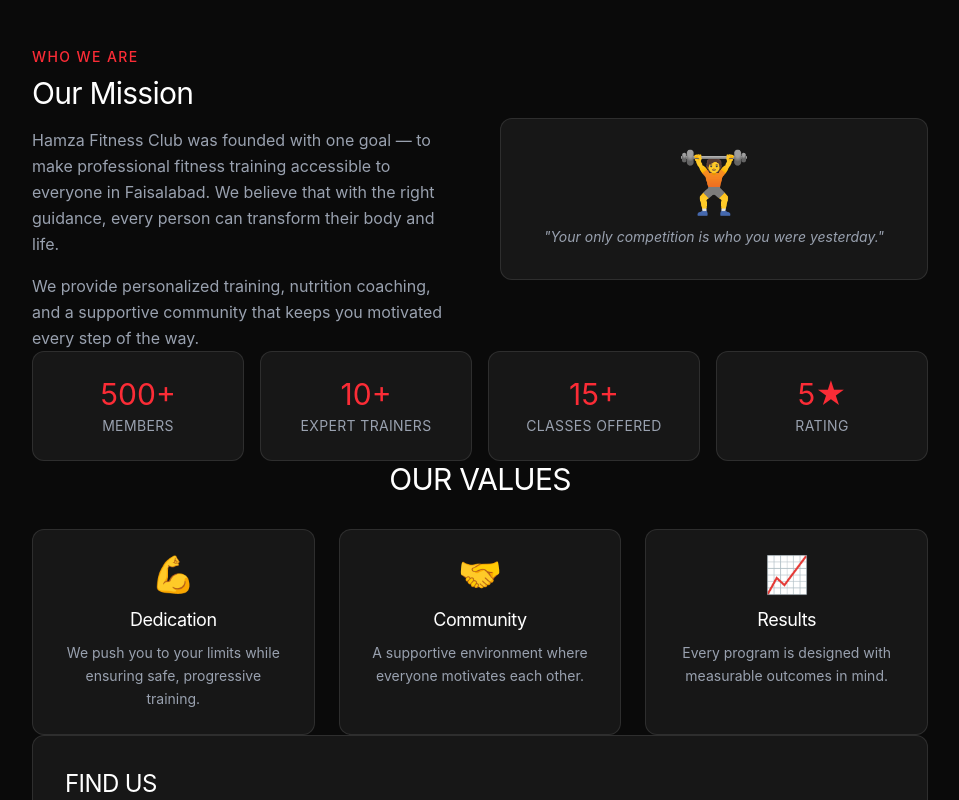
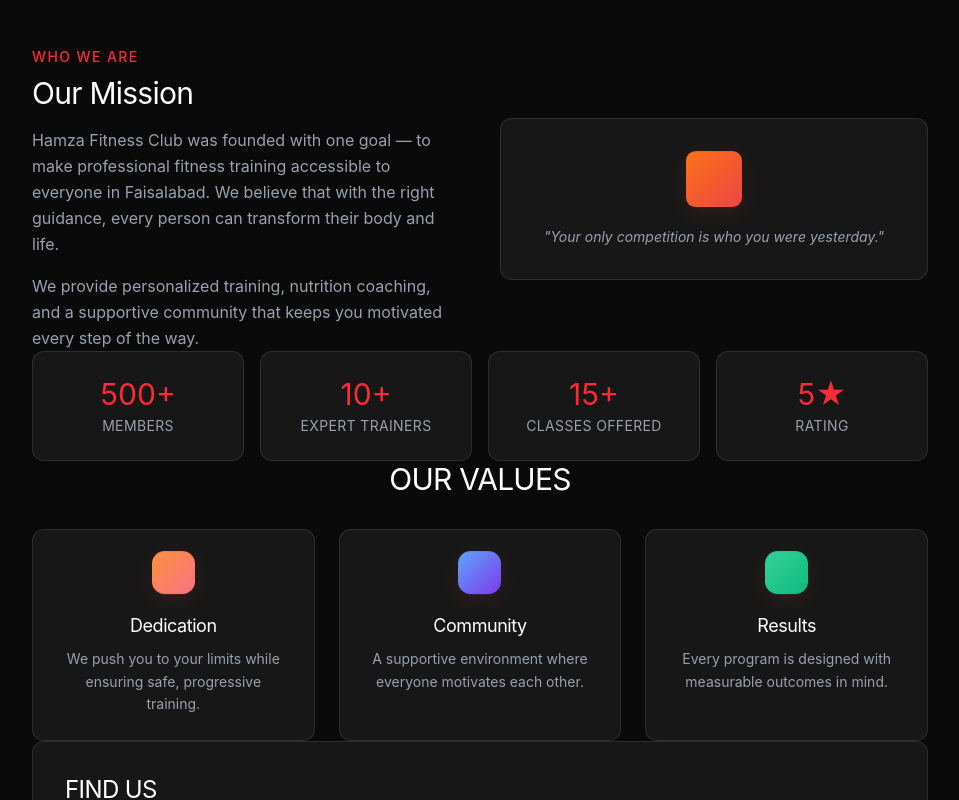
Before and after one commit to Fatima-Khalidd/fitness-club-website-next-js, a Next.js app: page /aboutus in a window 1280 px wide. Shown: the part 457-1257 px from the top of the page, without its empty margins (160-1119 px from the left). Built offline with nearby package versions, Linux system fonts and the light colour scheme.

Commit message:
removed emojis from pages and updated global.css according to it

```diff
--- a/app/aboutus/page.jsx
+++ b/app/aboutus/page.jsx
@@ -49,8 +49,11 @@
               community that keeps you motivated every step of the way.
             </p>
           </div>
-          <div className="bg-neutral-900 border border-white/10 rounded-xl p-8 text-center">
-            <div className="text-6xl mb-4">🏋️</div>
+            <div className="bg-neutral-900 border border-white/10 rounded-xl p-8 text-center">
+            <div className="text-6xl mb-4">
+              <span className="icon-anim hero" aria-hidden="true"></span>
+              <span className="sr-only">Weightlifting</span>
+            </div>
             <p className="text-gray-400 text-sm italic">
               "Your only competition is who you were yesterday."
             </p>
@@ -86,15 +89,15 @@
           </h2>
           <div className="grid md:grid-cols-3 gap-6">
             {[
-              { icon: '💪', title: 'Dedication', desc: 'We push you to your limits while ensuring safe, progressive training.' },
-              { icon: '🤝', title: 'Community', desc: 'A supportive environment where everyone motivates each other.' },
-              { icon: '📈', title: 'Results', desc: 'Every program is designed with measurable outcomes in mind.' },
+              { icon: <span className="icon-anim strength" aria-hidden="true"></span>, title: 'Dedication', desc: 'We push you to your limits while ensuring safe, progressive training.' },
+              { icon: <span className="icon-anim community" aria-hidden="true"></span>, title: 'Community', desc: 'A supportive environment where everyone motivates each other.' },
+              { icon: <span className="icon-anim results" aria-hidden="true"></span>, title: 'Results', desc: 'Every program is designed with measurable outcomes in mind.' },
             ].map(value => (
               <div
                 key={value.title}
                 className="bg-neutral-900 border border-white/10 rounded-xl p-6 flex flex-col items-center text-center"
               >
-                <div className="text-4xl mb-3">{value.icon}</div>
+                <div className="text-4xl mb-3">{value.icon}<span className="sr-only">{value.title}</span></div>
                 <h3 className="text-lg font-normal text-white mb-2 tracking-tight">{value.title}</h3>
                 <p className="text-gray-400 text-sm leading-relaxed">{value.desc}</p>
               </div>
--- a/app/booking/page.jsx
+++ b/app/booking/page.jsx
@@ -6,13 +6,13 @@
 
 // These are the goal options from your original booking.html
 const CONCERNS = [
-  { value: 'Weight Loss / Fat Loss', icon: '🔥' },
-  { value: 'Muscle Gain & Strength', icon: '💪' },
-  { value: 'Mobility & Pain Relief', icon: '🧘' },
-  { value: 'Sports Performance', icon: '⚡' },
-  { value: 'General Fitness & Cardio', icon: '❤️' },
-  { value: 'Nutrition & Habit Coaching', icon: '📋' },
-  { value: 'Virtual Coaching', icon: '💻' },
+  { value: 'Weight Loss / Fat Loss', icon: <span className="icon-anim flame" aria-hidden="true"></span> },
+  { value: 'Muscle Gain & Strength', icon: <span className="icon-anim strength" aria-hidden="true"></span> },
+  { value: 'Mobility & Pain Relief', icon: <span className="icon-anim mobility" aria-hidden="true"></span> },
+  { value: 'Sports Performance', icon: <span className="icon-anim bolt" aria-hidden="true"></span> },
+  { value: 'General Fitness & Cardio', icon: <span className="icon-anim heart" aria-hidden="true"></span> },
+  { value: 'Nutrition & Habit Coaching', icon: <span className="icon-anim clipboard" aria-hidden="true"></span> },
+  { value: 'Virtual Coaching', icon: <span className="icon-anim laptop" aria-hidden="true"></span> },
 ]
 
 // Time slots from 6:00pm to 9:00pm, every 30 minutes
@@ -105,7 +105,10 @@
     return (
       <div className="min-h-screen flex items-center justify-center px-4">
         <div className="bg-neutral-900 border border-white/10 rounded-xl p-10 text-center max-w-md w-full">
-          <div className="text-6xl mb-4">✅</div>
+            <div className="text-6xl mb-4">
+              <span className="icon-anim check" aria-hidden="true"></span>
+              <span className="sr-only">Success</span>
+            </div>
           <h2 className="text-2xl font-bold text-white mb-2">Appointment Booked!</h2>
           <p className="text-gray-400 mb-6">
             We've received your booking for <strong className="text-white">{date}</strong> at <strong className="text-white">{time}</strong>.
--- a/app/classes/page.jsx
+++ b/app/classes/page.jsx
@@ -49,7 +49,14 @@
   },
 ]
 
-const CLASS_ICONS = ['🏃', '🏋️', '🧘', '⚡', '🥊', '🥗']
+const CLASS_ICONS = [
+  <span className="icon-anim goal" aria-hidden="true"></span>,
+  <span className="icon-anim strength" aria-hidden="true"></span>,
+  <span className="icon-anim mobility" aria-hidden="true"></span>,
+  <span className="icon-anim bolt" aria-hidden="true"></span>,
+  <span className="icon-anim" aria-hidden="true"></span>,
+  <span className="icon-anim clipboard" aria-hidden="true"></span>,
+]
 
 export default function ClassesPage() {
   const [classes, setClasses] = useState([])
@@ -110,7 +117,10 @@
 
       {loading ? (
         <div className="text-center text-gray-400 py-20">
-          <div className="text-4xl mb-4">⏳</div>
+            <div className="text-4xl mb-4">
+              <span className="icon-anim clock" aria-hidden="true"></span>
+              <span className="sr-only">Loading</span>
+            </div>
           <p>Loading classes...</p>
         </div>
       ) : (
--- a/app/contact/page.jsx
+++ b/app/contact/page.jsx
@@ -45,13 +45,13 @@
             { icon: '📍', label: 'Address', value: 'Chowk, Khatam-e-Nabuwat Plaza, Millat Rd, Green Town, Faisalabad' },
             { icon: '📞', label: 'Phone', value: '+92 305 7050399' },
             { icon: '✉️', label: 'Email', value: 'support@hamzafitnessclub.com' },
-            { icon: '🕐', label: 'Hours', value: 'Mon–Thu, Sat–Sun: 6:15–9:15 AM & 4:15–10:45 PM\nFriday: Closed' },
+            { icon: <span className="icon-anim clock" aria-hidden="true"></span>, label: 'Hours', value: 'Mon–Thu, Sat–Sun: 6:15–9:15 AM & 4:15–10:45 PM\nFriday: Closed' },
           ].map(item => (
             <div
               key={item.label}
               className="flex gap-4 bg-neutral-900 border border-white/10 rounded-xl p-5"
             >
-              <span className="text-2xl">{item.icon}</span>
+              <span className="text-2xl">{item.icon}<span className="sr-only">{item.label}</span></span>
               <div>
                 <p className="text-gray-500 text-xs uppercase tracking-wide mb-1">
                   {item.label}
@@ -68,7 +68,10 @@
         <div className="bg-neutral-900 border border-white/10 rounded-xl p-8">
           {sent ? (
             <div className="text-center py-8">
-              <div className="text-5xl mb-4">✅</div>
+              <div className="text-5xl mb-4">
+                <span className="icon-anim check" aria-hidden="true"></span>
+                <span className="sr-only">Message sent</span>
+              </div>
               <h3 className="text-xl font-bold text-white mb-2">Message Sent!</h3>
               <p className="text-gray-400 text-sm">
                 Thanks {name}! We'll get back to you within 24 hours.
--- a/app/globals.css
+++ b/app/globals.css
@@ -24,3 +24,42 @@
 h6 {
   font-weight: 400;
 }
+
+/* Animated icon replacements for emojis */
+.icon-anim {
+  display: inline-block;
+  width: 1.2em;
+  height: 1.2em;
+  border-radius: 0.35em;
+  background: linear-gradient(135deg,#f97316,#ef4444);
+  box-shadow: 0 6px 18px rgba(239,68,68,0.12);
+  vertical-align: -0.12em;
+  animation: float 2.6s ease-in-out infinite;
+}
+.icon-anim.hero { width: 3.5rem; height: 3.5rem; border-radius: 0.6rem; }
+.icon-anim.strength { background: linear-gradient(135deg,#fb923c,#fb7185); }
+.icon-anim.community { background: linear-gradient(135deg,#60a5fa,#7c3aed); }
+.icon-anim.results { background: linear-gradient(135deg,#34d399,#10b981); }
+.icon-anim.flame { background: linear-gradient(135deg,#ff7a18,#ff3d00); }
+.icon-anim.mobility { background: linear-gradient(135deg,#7dd3fc,#60a5fa); }
+.icon-anim.bolt { background: linear-gradient(135deg,#facc15,#f97316); }
+.icon-anim.heart { background: linear-gradient(135deg,#fb7185,#f43f5e); }
+.icon-anim.clipboard { background: linear-gradient(135deg,#60a5fa,#06b6d4); }
+.icon-anim.laptop { background: linear-gradient(135deg,#a78bfa,#6366f1); }
+.icon-anim.goal { background: linear-gradient(135deg,#f472b6,#fb7185); width:2.2rem; height:2.2rem; }
+.icon-anim.check { background: linear-gradient(135deg,#34d399,#10b981); width:2.6rem; height:2.6rem; }
+.icon-anim.clock { background: linear-gradient(135deg,#f59e0b,#f97316); }
+.icon-anim.avatar { background: linear-gradient(135deg,#94a3b8,#64748b); width:3.6rem; height:3.6rem; border-radius:9999px; }
+
+@keyframes float {
+  0% { transform: translateY(0) rotate(-2deg); }
+  50% { transform: translateY(-6px) rotate(2deg); }
+  100% { transform: translateY(0) rotate(-2deg); }
+}
+
+/* Small screen-reader utility if tailwind's not available */
+.sr-only {
+  position: absolute !important;
+  width: 1px; height: 1px;
+  padding: 0; margin: -1px; overflow: hidden; clip: rect(0,0,0,0); white-space: nowrap; border: 0;
+}
--- a/app/pricing/page.jsx
+++ b/app/pricing/page.jsx
@@ -135,7 +135,10 @@
 
       {/* Free consultation note */}
       <div className="max-w-2xl mx-auto text-center bg-neutral-900 border border-white/10 rounded-xl p-8">
-        <div className="text-4xl mb-4">🎯</div>
+        <div className="text-4xl mb-4">
+          <span className="icon-anim goal" aria-hidden="true"></span>
+          <span className="sr-only">Target</span>
+        </div>
         <h3 className="text-xl font-bold text-white mb-2">
           Not sure which plan?
         </h3>
--- a/app/trainers/page.jsx
+++ b/app/trainers/page.jsx
@@ -96,7 +96,10 @@
       {/* Loading state */}
       {loading ? (
         <div className="text-center text-gray-400 py-20">
-          <div className="text-4xl mb-4">⏳</div>
+          <div className="text-4xl mb-4">
+            <span className="icon-anim clock" aria-hidden="true"></span>
+            <span className="sr-only">Loading</span>
+          </div>
           <p>Loading trainers...</p>
         </div>
       ) : (
@@ -108,7 +111,10 @@
             >
               {/* Trainer image placeholder */}
               <div className="h-48 bg-neutral-800 flex items-center justify-center">
-                <div className="text-6xl">👤</div>
+                <div className="text-6xl">
+                  <span className="icon-anim avatar" aria-hidden="true"></span>
+                  <span className="sr-only">Trainer</span>
+                </div>
               </div>
 
               <div className="p-6 flex flex-col items-center text-center w-full">
```
